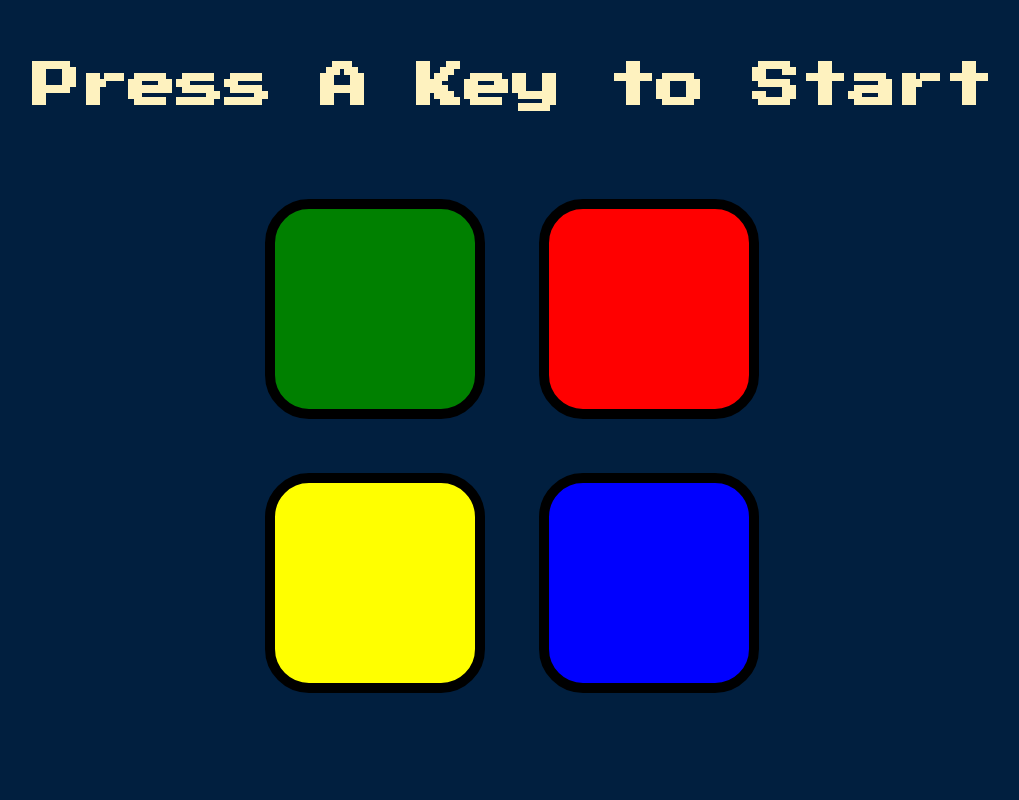
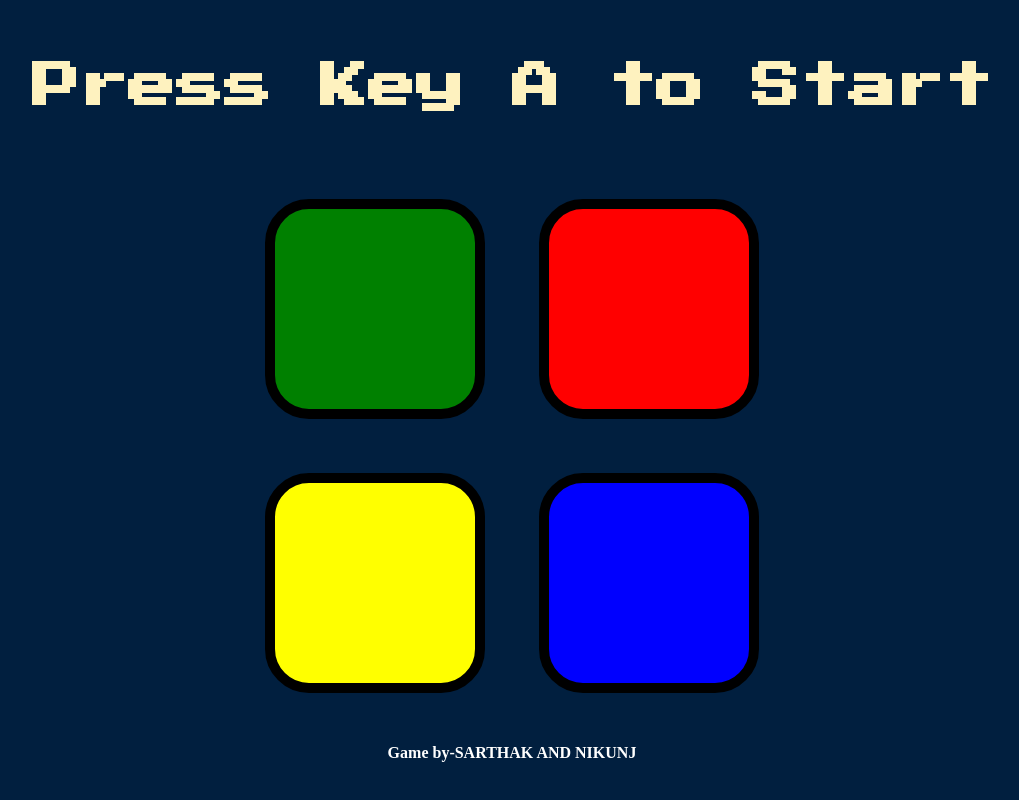
Before and after one commit to sarthakvats-2002/The-Simon-Game, a plain HTML site: page index.html in a window 1280 px wide. Shown: the whole page, without its empty margins (128-1147 px from the left). Drawn offline with nearby package versions, Linux system fonts and the light colour scheme.

Commit message:
Update index.html

```diff
--- a/index.html
+++ b/index.html
@@ -9,7 +9,7 @@
 </head>
 
 <body>
-  <h1 id="level-title">Press A Key to Start</h1>
+  <h1 id="level-title">Press Key A to Start</h1>
   <div class="container">
     <div lass="row">
 
@@ -34,6 +34,7 @@
     </div>
 
   </div>
+  <h4 style="text-align:centre; color:white;">Game by-SARTHAK AND NIKUNJ</h4>
 <script src="https://ajax.googleapis.com/ajax/libs/jquery/3.6.0/jquery.min.js"></script>
 <script src="game.js" charset="utf-8"></script>
 </body>
```
